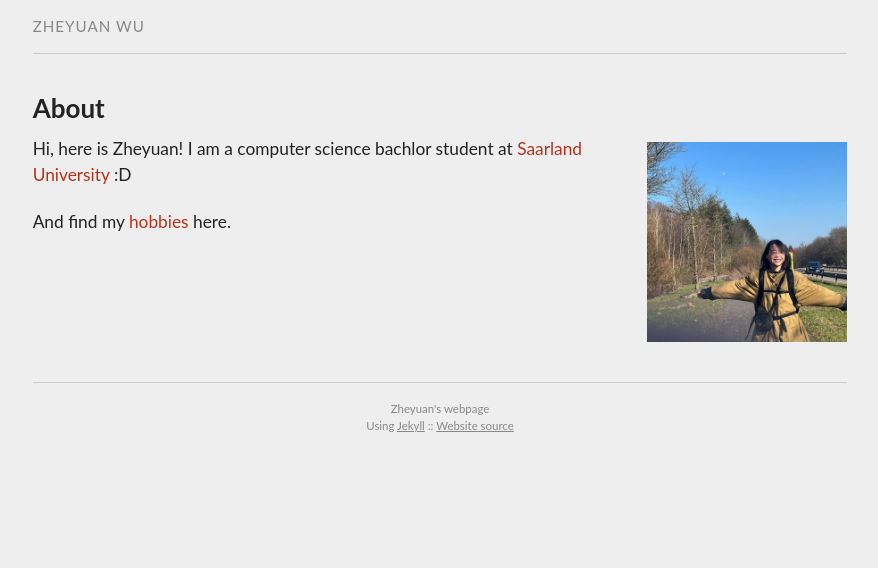
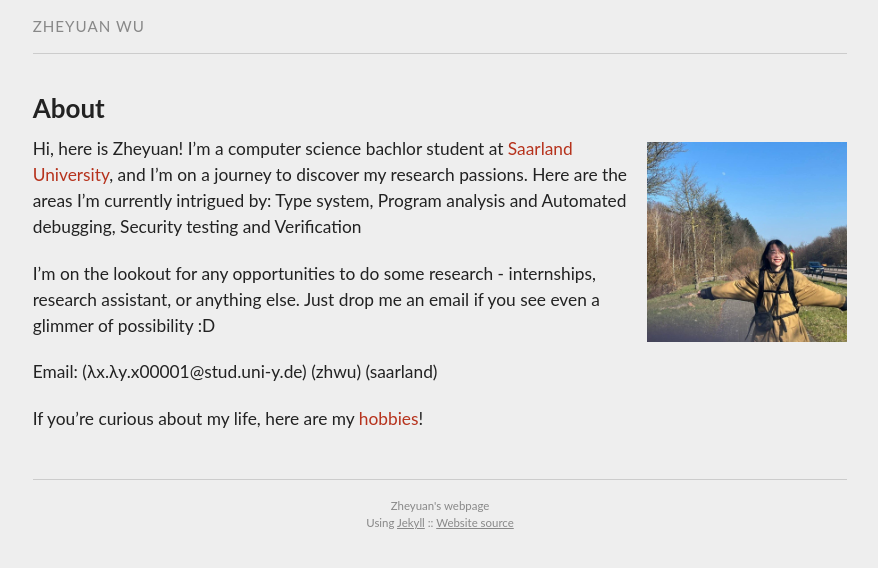
Before and after one commit to ZheyuanWU/ZheyuanWU.github.io, a Jekyll site: the page built from index.md, in a window 1280 px wide. Shown: the top 568 px of the page, without its empty margins (200-1078 px from the left). Built offline with Jekyll 4.4.1, drawn with Linux system fonts in a browser that asks for light colours.

Commit message:
update test

```diff
--- a/index.md
+++ b/index.md
@@ -5,14 +5,20 @@ permalink: /
 ---
 {% include image.html url="images/myphoto.jpg" width="200px" align="right" %}
 
-Hi, here is Zheyuan! I am a computer science bachlor student at [Saarland University] :D
+Hi, here is Zheyuan!
+I'm a computer science bachlor student at [Saarland University], and I'm on a journey to discover my research passions. Here are the areas I'm currently intrigued by:
+Type system, Program analysis and Automated debugging, Security testing and Verification
 
 <!-- I enjoy learning new abstract theories at university and would like to find more motivation through practice. So I am currently looking for a student job in coding, for any ideas or information please feel free to [email me] :D -->
 
-And find my [hobbies] here.
+I'm on the lookout for any opportunities to do some research - internships, research assistant, or anything else. Just drop me an email if you see even a glimmer of possibility :D
+
+Email: (λx.λy.x00001@stud.uni-y.de) (zhwu) (saarland)
+
+If you're curious about my life, here are my [hobbies]!
 
 [Saarland University]: https://saarland-informatics-campus.de/
 
-[email me]: mailto:zhwu00001@stud.uni-saarland.de
+[drop me an email]: mailto:zhwu00001@stud.uni-saarland.de
 
 [hobbies]: /misc/
```
